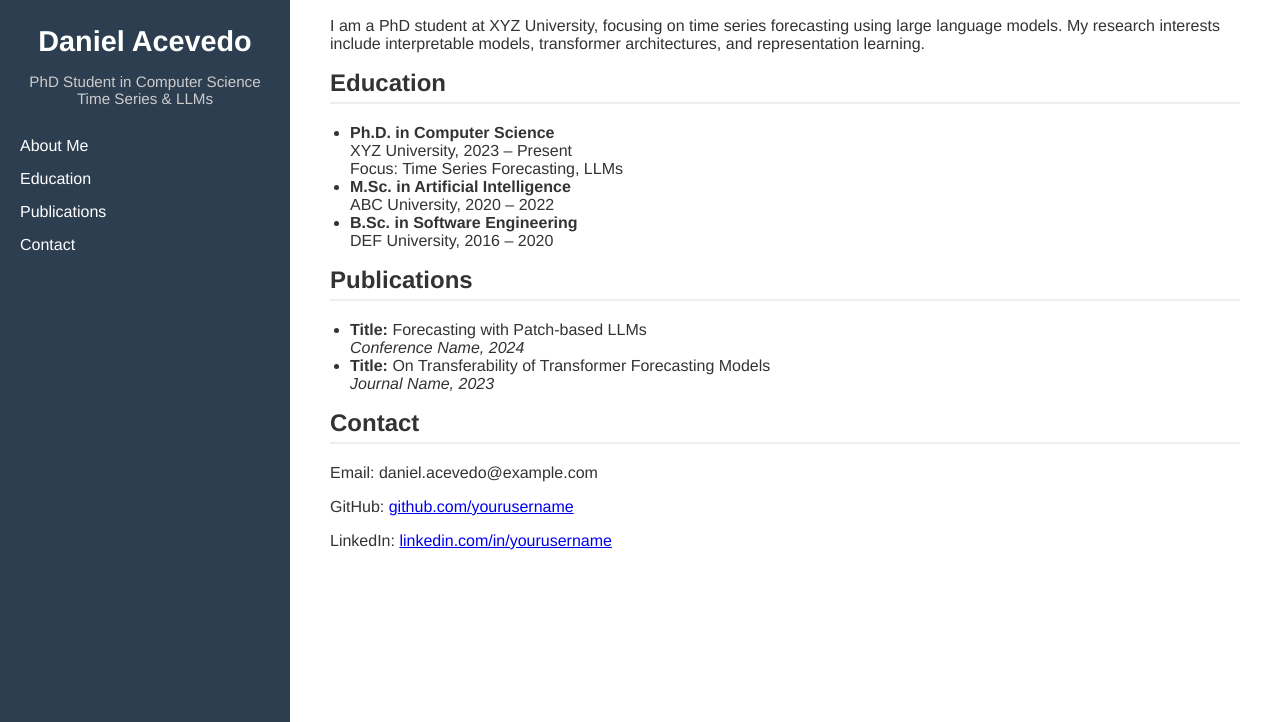
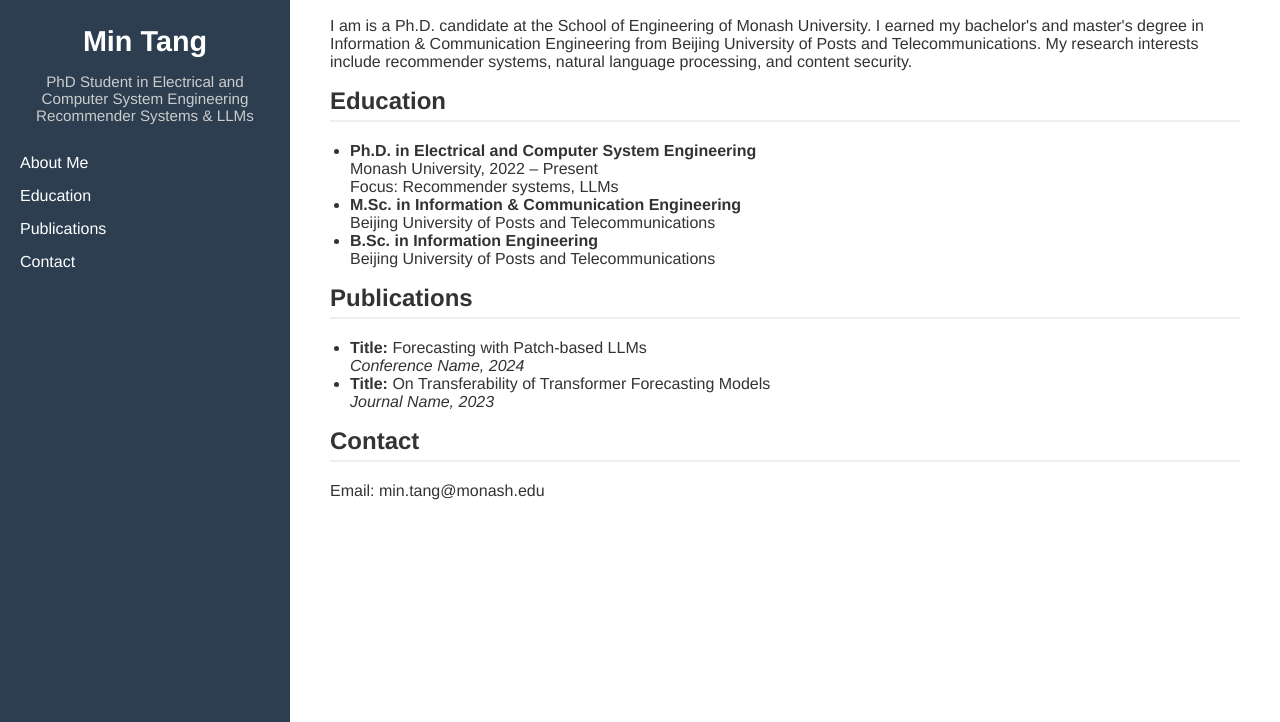
Before and after one commit to xuemingxxx/xuemingxxx.github.io, a plain HTML site: page index.html in a window 1280 px wide. Shown: the part 78-800 px from the top of the page. Drawn offline with Linux system fonts and the light colour scheme.

Commit message:
new homepage

```diff
--- a/index.html
+++ b/index.html
@@ -3,7 +3,7 @@
 <head>
   <meta charset="UTF-8" />
   <meta name="viewport" content="width=device-width, initial-scale=1.0"/>
-  <title>Daniel Acevedo - Personal Academic Homepage</title>
+  <title>Min Tang - Personal Academic Homepage</title>
   <style>
     body {
       font-family: "Helvetica Neue", sans-serif;
@@ -76,8 +76,8 @@
   <div class="container">
     <aside class="sidebar">
       <img src="profile.jpg" alt="Profile Photo" />
-      <h1>Daniel Acevedo</h1>
-      <p>PhD Student in Computer Science<br/>Time Series & LLMs</p>
+      <h1>Min Tang</h1>
+      <p>PhD Student in Electrical and Computer System Engineering <br/>Recommender Systems & LLMs</p>
       <nav>
         <a href="#about">About Me</a>
         <a href="#education">Education</a>
@@ -88,19 +88,19 @@
     <main class="content">
       <section id="about">
         <h2>About Me</h2>
-        <p>I am a PhD student at XYZ University, focusing on time series forecasting using large language models. My research interests include interpretable models, transformer architectures, and representation learning.</p>
+        <p>I am is a Ph.D. candidate at the School of Engineering of Monash University. I earned my bachelor's and master's degree in Information & Communication Engineering from Beijing University of Posts and Telecommunications. My research interests include recommender systems, natural language processing, and content security. </p>
       </section>
 
       <section id="education">
         <h2>Education</h2>
         <ul>
-          <li><strong>Ph.D. in Computer Science</strong><br/>
-          XYZ University, 2023 – Present<br/>
-          Focus: Time Series Forecasting, LLMs</li>
-          <li><strong>M.Sc. in Artificial Intelligence</strong><br/>
-          ABC University, 2020 – 2022</li>
-          <li><strong>B.Sc. in Software Engineering</strong><br/>
-          DEF University, 2016 – 2020</li>
+          <li><strong>Ph.D. in Electrical and Computer System Engineering </strong><br/>
+          Monash University, 2022 – Present<br/>
+          Focus: Recommender systems, LLMs</li>
+          <li><strong>M.Sc. in Information & Communication Engineering</strong><br/>
+          Beijing University of Posts and Telecommunications </li>
+          <li><strong>B.Sc. in Information Engineering</strong><br/>
+          Beijing University of Posts and Telecommunications</li>
         </ul>
       </section>
 
@@ -116,9 +116,9 @@
 
       <section id="contact">
         <h2>Contact</h2>
-        <p>Email: daniel.acevedo@example.com</p>
-        <p>GitHub: <a href="https://github.com/yourusername" target="_blank">github.com/yourusername</a></p>
-        <p>LinkedIn: <a href="https://linkedin.com/in/yourusername" target="_blank">linkedin.com/in/yourusername</a></p>
+        <p>Email: min.tang@monash.edu</p>
+        <!-- <p>GitHub: <a href="https://github.com/yourusername" target="_blank">github.com/yourusername</a></p>
+        <p>LinkedIn: <a href="https://linkedin.com/in/yourusername" target="_blank">linkedin.com/in/yourusername</a></p> -->
       </section>
     </main>
   </div>
```
